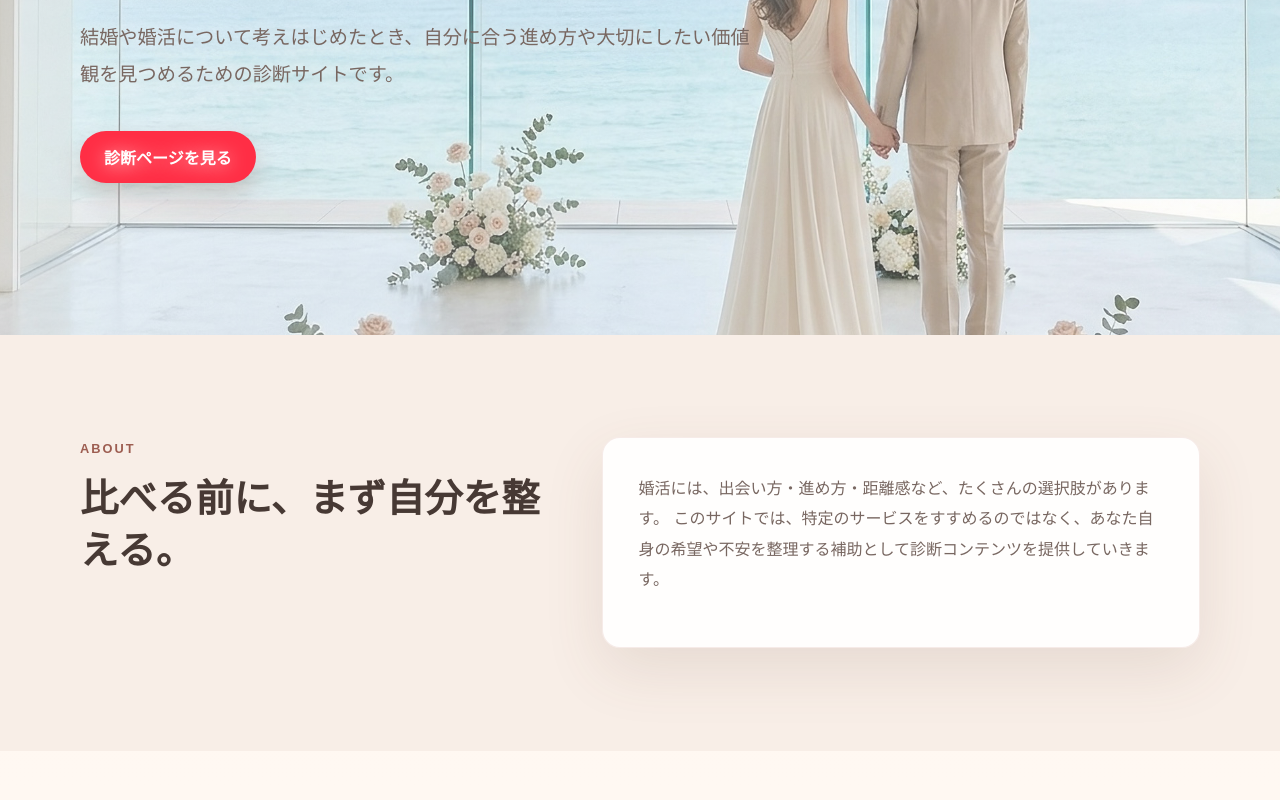
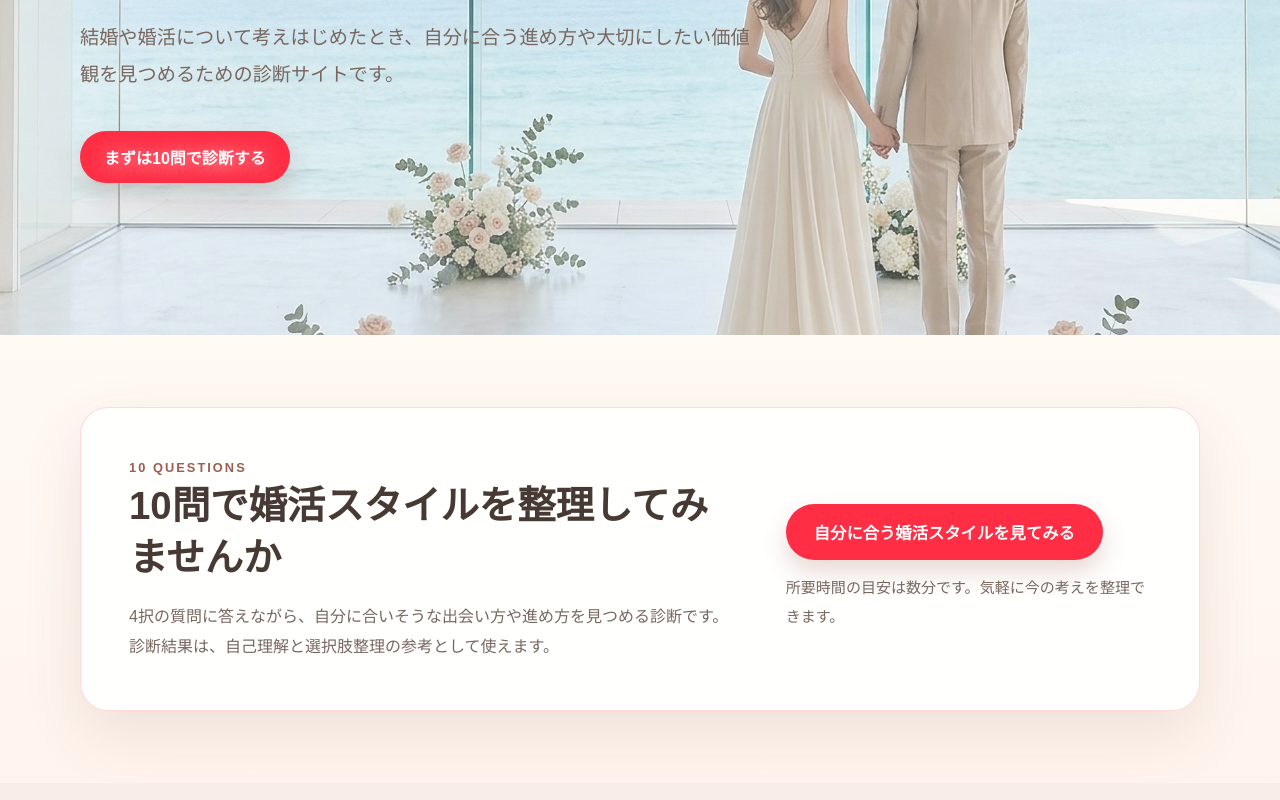
Before and after one commit to kenichis1971-cloud/konkatsu-diagnosis-site, a Next.js app: page / in a window 1280 px wide. Shown: the part 400-1200 px from the top of the page. Built offline with nearby package versions, Linux system fonts and the light colour scheme.

Commit message:
Add home diagnosis CTA

```diff
--- a/app/globals.css
+++ b/app/globals.css
@@ -178,6 +178,48 @@ p {
   padding: clamp(56px, 8vw, 104px) clamp(20px, 5vw, 72px);
 }
 
+.section--diagnosis-cta {
+  padding-top: clamp(40px, 6vw, 72px);
+  padding-bottom: clamp(40px, 6vw, 72px);
+  background: linear-gradient(180deg, rgba(255, 250, 244, 0.96), #fff4ed);
+}
+
+.diagnosis-cta-card {
+  display: grid;
+  grid-template-columns: minmax(0, 1.25fr) minmax(280px, 0.75fr);
+  gap: clamp(24px, 5vw, 48px);
+  align-items: center;
+  padding: clamp(28px, 5vw, 48px);
+  border: 1px solid rgba(255, 46, 69, 0.18);
+  border-radius: var(--radius-large);
+  background: rgba(255, 255, 255, 0.92);
+  box-shadow: var(--shadow-card);
+}
+
+.diagnosis-cta-card h2 {
+  max-width: 700px;
+}
+
+.diagnosis-cta-card p {
+  margin-bottom: 0;
+}
+
+.diagnosis-cta-card__action {
+  display: grid;
+  gap: 14px;
+  justify-items: start;
+}
+
+.diagnosis-cta-card__action p {
+  font-size: 0.94rem;
+}
+
+.button--large {
+  min-height: 56px;
+  padding: 16px 28px;
+  font-size: 1.02rem;
+}
+
 .section--soft {
   background: var(--color-soft);
 }
@@ -323,6 +365,16 @@ p {
   .two-column,
   .card-grid {
     grid-template-columns: 1fr;
+  }
+
+  .diagnosis-cta-card {
+    grid-template-columns: 1fr;
+    padding: 24px;
+  }
+
+  .diagnosis-cta-card__action,
+  .diagnosis-cta-card__action .button {
+    width: 100%;
   }
 }
 
--- a/app/page.tsx
+++ b/app/page.tsx
@@ -1,3 +1,4 @@
+import Link from "next/link";
 import { Hero } from "@/components/Hero";
 
 const features = [
@@ -28,8 +29,27 @@ export default function Home() {
         }
         description="結婚や婚活について考えはじめたとき、自分に合う進め方や大切にしたい価値観を見つめるための診断サイトです。"
         ctaHref="/diagnosis"
-        ctaLabel="診断ページを見る"
+        ctaLabel="まずは10問で診断する"
       />
+
+      <section className="section section--diagnosis-cta" aria-labelledby="diagnosis-cta-title">
+        <div className="section__inner diagnosis-cta-card">
+          <div className="diagnosis-cta-card__content">
+            <p className="eyebrow">10 Questions</p>
+            <h2 id="diagnosis-cta-title">10問で婚活スタイルを整理してみませんか</h2>
+            <p>
+              4択の質問に答えながら、自分に合いそうな出会い方や進め方を見つめる診断です。
+              診断結果は、自己理解と選択肢整理の参考として使えます。
+            </p>
+          </div>
+          <div className="diagnosis-cta-card__action">
+            <Link className="button button--large" href="/diagnosis">
+              自分に合う婚活スタイルを見てみる
+            </Link>
+            <p>所要時間の目安は数分です。気軽に今の考えを整理できます。</p>
+          </div>
+        </div>
+      </section>
 
       <section className="section section--soft" aria-labelledby="about-title">
         <div className="section__inner two-column">
```
